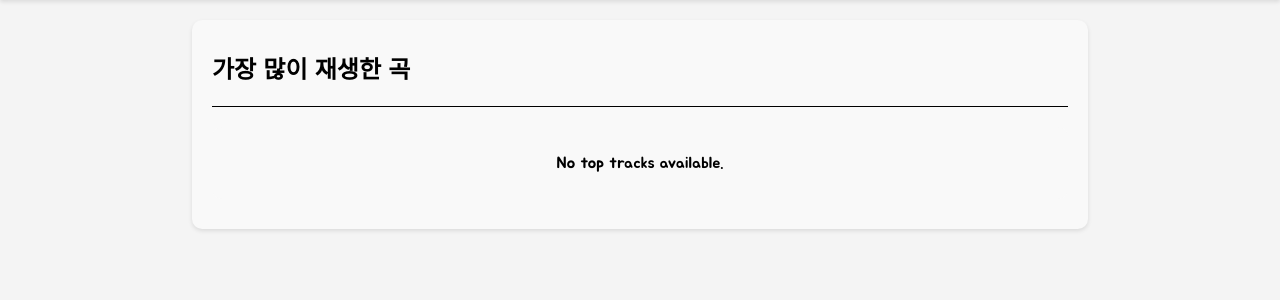
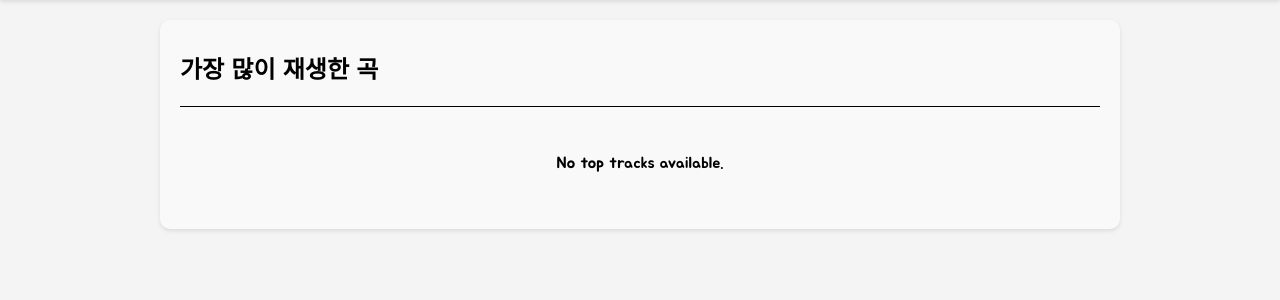
Before and after one commit to busker362/TrackTracer, a Flask app: page / in a window 1280 px wide. Shown: the part 60-360 px from the top of the page. Run offline with Flask 3, Linux system fonts and the light colour scheme; parts of the project's set-up code (start-up, migrations or seed data) failed here and were passed over.

Commit message:
스타일 틀어진거 수정

```diff
--- a/frontend/static/style.css
+++ b/frontend/static/style.css
@@ -57,7 +57,7 @@ body {
 }
 
 .main-content {
-    width: 70%;
+    width: 75%;
     margin: 20px auto;
     padding: 10px 20px 30px 20px;
     background: #f9f9f9;
@@ -210,7 +210,6 @@ iframe {
     gap: 20px;
     justify-content: center;
     align-items: flex-start;
-    overflow-x: auto; /* 카드가 많아지면 스크롤 가능 */
     padding: 10px;
     box-sizing: border-box;
 }
```
